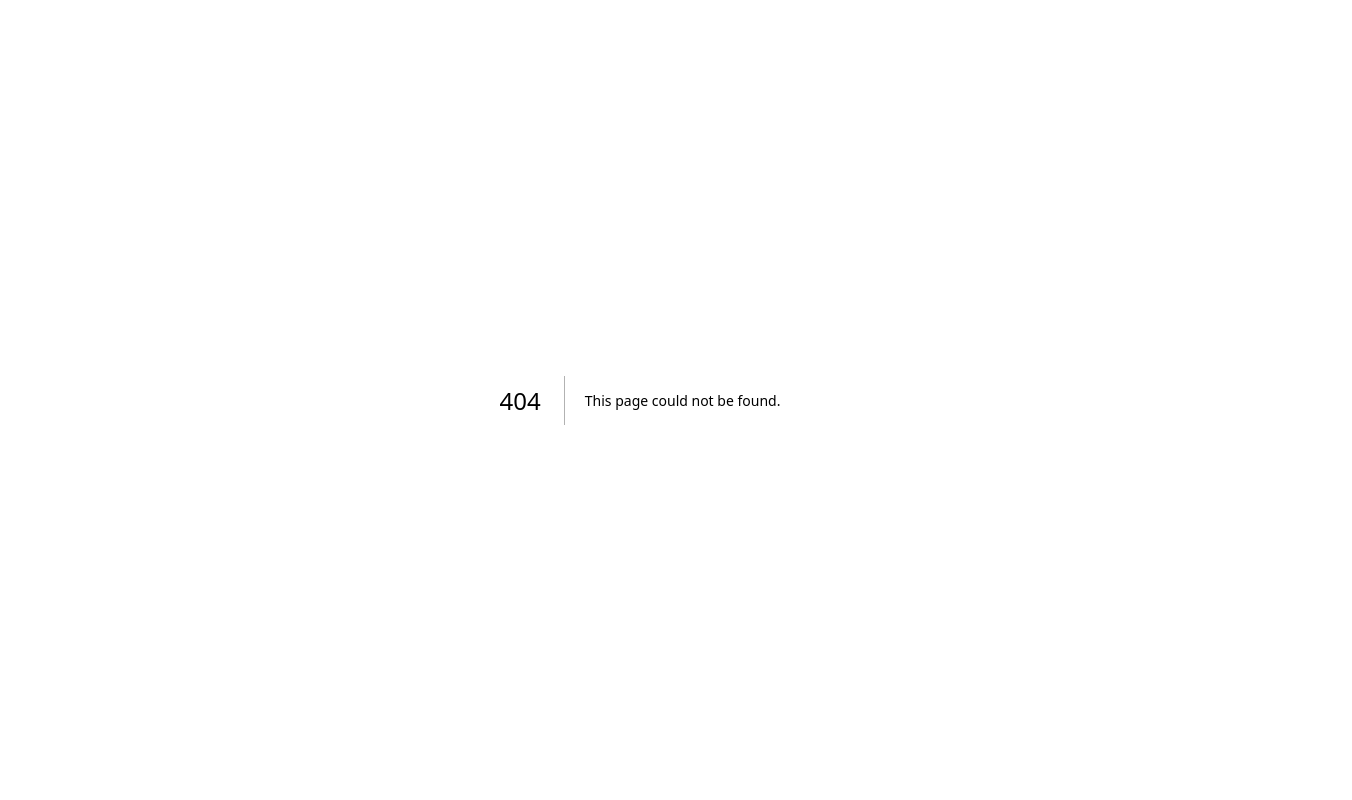
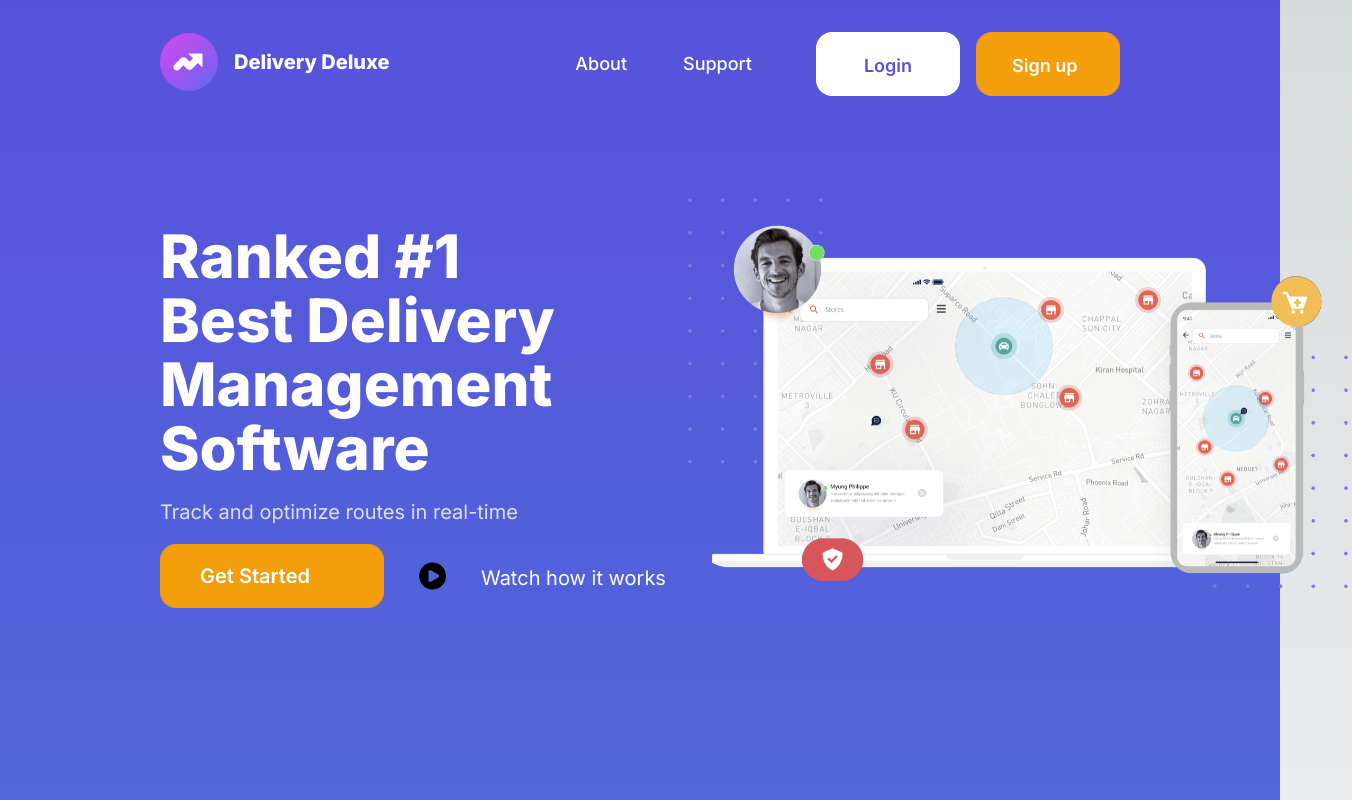
Before and after one commit to FehamIsmail/DeluxeDelivery, a Next.js app in the folder deluxe-delivery/: page /newitem in a window 1280 px wide. Before the commit this address had no page. Shown: the top 800 px of the page, 1352 px wide, since content can reach past the window. Built offline with nearby package versions, Linux system fonts and the light colour scheme.

Commit message:
Refactored pages + fixed some errors

```diff
--- a/deluxe-delivery/src/app/dashboard/SideBar.tsx
+++ b/deluxe-delivery/src/app/dashboard/SideBar.tsx
@@ -58,7 +58,7 @@ function SideBar() {
     return (
         <div className="flex flex-col h-[920px] w-[250px] bg-white rounded-[20px] border border-gray-100 shadow-xl mb-16">
             <div className="w-full h-[68px] flex items-center  bg-primary-1 rounded-t-[20px]">
-                <div className="w-full h-full flex justify-center items-center text-white text-2xl font-medium font-['Axiforma']">Orders</div>
+                <div className="w-full h-full flex justify-center items-center text-white text-2xl font-medium  ">Orders</div>
             </div>
             <div className="flex flex-col gap-2 h-fit w-full mt-10 px-[24px]">
                 {sideBarItems.map((item, index) => {
@@ -69,7 +69,7 @@ function SideBar() {
             </div>
             <div className="border-b-2 border-gray-200 my-8"></div>
             <div className="flex flex-col gap-2 h-fit w-full px-[24px]">
-                <div className="text-black text-opacity-50 text-base font-semibold font-['Inter'] leading-tight">
+                <div className="text-black text-opacity-50 text-base font-semibold   leading-tight">
                     Live Tracking
                 </div>
                 {sideBarItems.map((item, index) => {
@@ -81,8 +81,8 @@ function SideBar() {
             <div className="border-b-2 w-full mt-auto border-gray-200 self-end"></div>
             <div className={"flex flex-col h-[150px] w-full self-end p-8"}>
                 <UserCircleIcon className={"h-11 text-gray-700 ml-[-3px] mr-auto"}/>
-                <div className="mt-2 text-black text-sm font-semibold font-['Inter'] leading-none">Pie Crust</div>
-                <div className="text-black text-opacity-50 text-xs font-normal font-['Inter']">hello@piecrust.uk</div>
+                <div className="mt-2 text-black text-sm font-semibold    leading-none">Pie Crust</div>
+                <div className="text-black text-opacity-50 text-xs font-normal   ">hello@piecrust.uk</div>
             </div>
         </div>
     );
@@ -107,7 +107,7 @@ function SideBarItem(props: SideBarItemProps){
         <a className={`${backgroundColor} w-full h-[40px] flex flex-row items-center rounded-[14px] px-[25px] py-[25px] gap-4`}
             href={itemhref}>
             {icon}
-            <div className="w-full h-fit flex items-center text-gray-800 pt-1.5 font-medium font-['Axiforma']">
+            <div className="w-full h-fit flex items-center text-gray-800 pt-1.5 font-medium  ">
                 {name}
             </div>
         </a>
--- a/deluxe-delivery/src/app/newItem/page.tsx
+++ b/deluxe-delivery/src/app/newitem/page.tsx
@@ -1,17 +1,11 @@
 import Header from "@/components/Header/Header";
-import {UserType} from "@/constants/types";
 
 export default function newItem() {
     return (
         <main className="bg-white min-h-screen items-center">
-            <Header type={UserType.CUSTOMER} />
-
-
-
+            <Header page={'MAIN_MENU'} />
                 <div className="w-[926px] h-[800px] bg-white rounded-[13px] shadow">
-
                     <form className="flex flex-col items-center"><label className="text-2xl font-bold">New Item</label>
-
                     <div className="w-[855px] h-[239px] bg-white rounded-[10px] border border-zinc-400" >
                         <input className="border-2 border-gray-400 rounded-lg w-1/2 p-2 m-2" type="text" placeholder="Item Name:" />
                         <input className="border-2 border-gray-400 rounded-lg w-1/2 p-2 m-2" type="text" placeholder="Item Description:" />
--- a/deluxe-delivery/src/app/page.tsx
+++ b/deluxe-delivery/src/app/page.tsx
@@ -1,10 +1,11 @@
 import Header from "@/components/Header/Header";
-import {UserType} from "@/constants/types";
+import Landing from "@/components/Landing/Landing";
 
 export default function Home() {
   return (
     <main className="bg-white min-h-screen items-center">
-      <Header type={UserType.CUSTOMER} />
+      <Header page={'MAIN_MENU'}/>
+      <Landing />
     </main>
   )
 }
--- a/deluxe-delivery/src/app/SignIn/page.tsx
+++ b/deluxe-delivery/src/app/signin/page.tsx
@@ -62,9 +62,11 @@ export default function signIn() {
                                 </form>
 
                                 <p className="mt-6 text-sm text-center text-gray-400">Don&#x27;t have an account yet? <a
-                                    href="SignUp"
-                                    className="text-blue-500 focus:outline-none focus:underline hover:underline">Sign
-                                    up</a>.</p>
+                                    href="signup"
+                                    className="text-blue-500 focus:outline-none focus:underline hover:underline">
+                                    Sign up
+                                </a>.
+                                </p>
                             </div>
                         </div>
                     </div>
--- a/deluxe-delivery/src/components/Header/Header.tsx
+++ b/deluxe-delivery/src/components/Header/Header.tsx
@@ -1,4 +1,5 @@
 import React from 'react';
+import Logo from "@/components/Logo/Logo";
 
 export interface HeaderProps {
     page: 'MAIN_MENU' | 'OTHER';
@@ -22,13 +23,7 @@ function Header(props: HeaderProps) {
 }
 
 
-function Logo() {
-    return (
-        <div className="w-[58px] h-[58px] bg-gradient-to-br from-fuchsia-500 to-indigo-500 rounded-full flex items-center justify-center pr-[3px]">
-            <img src="/logo_arrow.svg" alt="Deluxe Delivery Logo" className="" />
-        </div>
-    );
-}
+
 
 function NavBar(props:{page: 'MAIN_MENU' | 'OTHER'}) {
     const {page} = props;
@@ -37,21 +32,21 @@ function NavBar(props:{page: 'MAIN_MENU' | 'OTHER'}) {
     return(
         <div className={`flex flex-row justify-between ${paddingTop}`}>
             <div className="flex gap-4 flex-row content-center items-center">
-                <Logo />
-                <div className="text-white text-xl font-extrabold font-['Axiforma']">Delivery Deluxe</div>
+                <Logo height={58} width={58} />
+                <div className="text-white text-xl font-extrabold ">Delivery Deluxe</div>
             </div>
             <div className="flex gap-4 flex-row items-center pt-1">
-                <div className="flex flex-row gap-14 text-white text-lg font-medium font-['Axiforma'] mr-12">
+                <div className="flex flex-row gap-14 text-white text-lg font-medium  mr-12">
                     <div>About</div>
                     <div>Support</div>
                 </div>
                 <>
-                <button className="w-36 h-16 px-9 py-3.5 bg-white rounded-2xl justify-start items-center gap-2.5 inline-flex">
-                    <div className="text-primary-1 text-lg font-semibold font-['Axiforma'] pt-1 mx-auto">Login</div>
-                </button>
-                <button className="w-36 h-16 px-9 py-3.5 bg-amber-500 rounded-2xl justify-start items-center gap-2.5 inline-flex">
-                    <div className="text-white text-lg font-semibold font-['Axiforma'] pt-1">Sign up</div>
-                </button>
+                <a href={'signin'} className="w-36 h-16 px-9 py-3.5 bg-white rounded-2xl justify-start items-center gap-2.5 inline-flex">
+                    <div className="text-primary-1 text-lg font-semibold  pt-1 mx-auto">Login</div>
+                </a>
+                <a href={'signup'} className="w-36 h-16 px-9 py-3.5 bg-amber-500 rounded-2xl justify-start items-center gap-2.5 inline-flex">
+                    <div className="text-white text-lg font-semibold  pt-1">Sign up</div>
+                </a>
                 </>
             </div>
         </div>
@@ -62,23 +57,23 @@ function Hero() {
     return (
         <div className="flex flex-row justify-between items-center">
             <div className="flex flex-col gap-3 h-[600px] w-[520px] ">
-                <div className="pt-32 text-white text-6xl leading-[4rem] font-extrabold font-['Axiforma'] ">
+                <div className="pt-32 text-white text-6xl leading-[4rem] font-extrabold  ">
                     Ranked #1 <br/>Best Delivery Management Software<br/>
                 </div>
                 <div>
-                    <div className="w-96 opacity-80 text-white text-xl font-normal font-['Axiforma'] leading-loose">
+                    <div className="w-96 opacity-80 text-white text-xl font-normal  leading-loose">
                         Track and optimize routes in real-time
                     <br/>
                     </div>
                 </div>
                 <div className="flex flex-row gap-8 items-center">
                     <button className="w-72 h-16 px-10 py-4 bg-amber-500 rounded-2xl justify-start items-center gap-2.5 inline-flex">
-                        <div className="text-white text-xl font-semibold font-['Axiforma']">Get Started</div>
+                        <div className="text-white text-xl font-semibold ">Get Started</div>
                     </button>
                     <svg xmlns="http://www.w3.org/2000/svg" viewBox="0 0 24 24" fill="currentColor" className="w-12 h-12">
                         <path fillRule="evenodd" d="M2.25 12c0-5.385 4.365-9.75 9.75-9.75s9.75 4.365 9.75 9.75-4.365 9.75-9.75 9.75S2.25 17.385 2.25 12zm14.024-.983a1.125 1.125 0 010 1.966l-5.603 3.113A1.125 1.125 0 019 15.113V8.887c0-.857.921-1.4 1.671-.983l5.603 3.113z" clipRule="evenodd" />
                     </svg>
-                    <div className="w-72 h-fit pt-1 text-white text-xl font-normal font-['Axiforma']">Watch how it works</div>
+                    <div className="w-72 h-fit pt-1 text-white text-xl font-normal ">Watch how it works</div>
 
                 </div>
             </div>
--- a/deluxe-delivery/src/components/Landing/Landing.tsx
+++ b/deluxe-delivery/src/components/Landing/Landing.tsx
@@ -34,7 +34,7 @@ function Subtitle(props: { text: string; color?: string }) {
 
     return (
         <div className="h-fit w-fit flex flex-col items-center gap-2">
-            <div className={`text-center text-slate-600 text-4xl font-extrabold font-['Axiforma'] leading-10 ${color ? `text-${color}` : ''}`}>
+            <div className={`text-center text-slate-600 text-4xl font-extrabold  leading-10 ${color ? `text-${color}` : ''}`}>
                 {text}
             </div>
             <div className={`w-20 h-1 ${barColorClass} rounded-tl-sm rounded-br-sm`} />
@@ -47,8 +47,8 @@ function SolutionCard(props: {title: string, description: string}) {
     return (
         <div className="w-72 h-80 bg-white border border-slate-200 border-opacity-70 flex flex-col items-center py-[50px] gap-[20px]">
             <img className="w-[83px] h-[59px]" src={props.title.toLowerCase()+".png"} alt={props.title} />
-            <div className="text-center text-slate-600 text-2xl font-semibold font-['Axiforma'] leading-10">{props.title}</div>
-            <div className="w-60 opacity-80 text-center text-slate-600 text-base font-normal font-['Axiforma'] leading-loose">{props.description}</div>
+            <div className="text-center text-slate-600 text-2xl font-semibold  leading-10">{props.title}</div>
+            <div className="w-60 opacity-80 text-center text-slate-600 text-base font-normal  leading-loose">{props.description}</div>
         </div>
     );
 }
@@ -96,11 +96,11 @@ function Accordion() {
             <div className="mb-10 flex justify-center">
             <Subtitle text={'Frequently Asked Questions'}/>
             </div>
-            <div className="min-h-[200px] w-[1250px] flex flex-col items-center border border-slate-200 border-opacity-70">
+            <div className="min-h-[200px] w-[1250px] bg-white flex flex-col items-center border rounded-2xl border-slate-200 border-opacity-70">
                 <div className="w-full flex flex-col items-center divide-[#F1F6FF] divide-y-[2px] rounded-2xl">
-                    {items[0].map((item) => (
-                        <AccordionItem item={item} toggleItemOpen={toggleItemOpen}/>
-                    ))}
+                    {items[0].map((item, index) => {
+                        return <AccordionItem key={index} item={item} toggleItemOpen={toggleItemOpen} />
+                    })}
                 </div>
             </div>
         </div>
@@ -110,14 +110,14 @@ function Accordion() {
 function AccordionItem(props: {item: AccordionItem, toggleItemOpen: (title: string) => void}) {
     const {item, toggleItemOpen} = props;
     return (
-        <div className="w-full h-fit bg-white flex flex-col items-center py-[50px] gap-[20px] p-[43px]">
+        <div className="w-full h-fit flex flex-col items-center py-[50px] gap-[20px] p-[43px]">
             <div className="flex flex-row items-center justify-between w-full">
-                <div className="text-center text-slate-600 text-2xl font-semibold font-['Axiforma'] leading-10">{item.title}</div>
+                <div className="text-center text-slate-600 text-2xl font-semibold  leading-10">{item.title}</div>
                 <button onClick={() => toggleItemOpen(item.title)}>
                     <img className="w-[24px] h-[24px]" src={item.isOpen ? 'minus.png' : 'plus.png'} alt={item.title} />
                 </button>
             </div>
-            <div className={`w-full opacity-80 text-slate-600 text-base font-normal font-['Axiforma'] leading-loose ${item.isOpen ? '' : 'hidden'}`}>{item.description}</div>
+            <div className={`w-full opacity-80 text-slate-600 text-base font-normal  leading-loose ${item.isOpen ? '' : 'hidden'}`}>{item.description}</div>
         </div>
     );
 }
@@ -125,18 +125,18 @@ function AccordionItem(props: {item: AccordionItem, toggleItemOpen: (title: stri
 function FleetBanner() {
     return (
         <div className="h-[580px] bg-primary-1 w-full p-40 bg-cover bg-center"  style={{ backgroundImage: "url('/fleet_tracking_banner.png')"}} >
-            <div className="text-white text-5xl leading-[4rem] font-extrabold font-['Axiforma'] ">
+            <div className="text-white text-5xl leading-[4rem] font-extrabold  ">
                 Advanced Fleet Tracking <br/>Solution Tracking
             </div>
 
             <div className="mt-10 flex flex-row gap-8 items-center">
                 <button className="w-52 h-16 px-10 py-4 bg-amber-500 rounded-2xl justify-start items-center gap-2.5 inline-flex">
-                    <div className="text-white text-xl font-semibold font-['Axiforma']">Get Started</div>
+                    <div className="text-white text-xl font-semibold ">Get Started</div>
                 </button>
                 <svg xmlns="http://www.w3.org/2000/svg" viewBox="0 0 24 24" fill="currentColor" className="w-12 h-12">
                     <path fillRule="evenodd" d="M2.25 12c0-5.385 4.365-9.75 9.75-9.75s9.75 4.365 9.75 9.75-4.365 9.75-9.75 9.75S2.25 17.385 2.25 12zm14.024-.983a1.125 1.125 0 010 1.966l-5.603 3.113A1.125 1.125 0 019 15.113V8.887c0-.857.921-1.4 1.671-.983l5.603 3.113z" clipRule="evenodd" />
                 </svg>
-                <div className="ml-[-20px] w-72 h-fit pt-1 text-white text-xl font-normal font-['Axiforma']">Watch how it works</div>
+                <div className="ml-[-20px] w-72 h-fit pt-1 text-white text-xl font-normal ">Watch how it works</div>
 
             </div>
         </div>
@@ -151,13 +151,13 @@ function LandingFooter() {
                     <div className="w-[58px] h-[58px] bg-gradient-to-br from-fuchsia-500 to-indigo-500 rounded-full flex items-center justify-center pr-[3px]">
                         <img src="/logo_arrow.svg" alt="Deluxe Delivery Logo" className="" />
                     </div>
-                    <div className="pt-4 text-slate-600 text-xl font-extrabold font-['Axiforma']">Delivery Deluxe</div>
+                    <div className="pt-4 text-slate-600 text-xl font-extrabold ">Delivery Deluxe</div>
                 </div>
                 <LandingFooterItem title={'Product'} item1={'Features'} item2={'API'} item3={'Solutions'}/>
                 <LandingFooterItem title={'Company'} item1={'About Us'} item2={'Contact Us'} item3={'Career'}/>
                 <LandingFooterItem title={'Support'} item1={'Support Center'} item2={'Live Chat'} item3={'System Status'}/>
                 <div className="flex flex-col gap-4">
-                    <div className="text-slate-600 text-xl font-semibold font-['Axiforma'] capitalize leading-[56px]">Follow Us</div>
+                    <div className="text-slate-600 text-xl font-semibold  capitalize leading-[56px]">Follow Us</div>
                     <img className="h-10 mt-[-20px] object-cover" src={'socials.png'} alt={'Socials'}></img>
                 </div>
 
@@ -170,8 +170,8 @@ function LandingFooter() {
 function LandingFooterItem(props: {title:string, item1: string, item2: string, item3: string }){
     return (
         <div className="flex flex-col gap-4">
-            <div className="text-slate-600 text-xl font-semibold font-['Axiforma'] capitalize leading-[56px]">{props.title}</div>
-            <div className="opacity-80 text-slate-600 text-base font-normal font-['Axiforma'] leading-[42.08px]">
+            <div className="text-slate-600 text-xl font-semibold  capitalize leading-[56px]">{props.title}</div>
+            <div className="opacity-80 text-slate-600 text-base font-normal  leading-[42.08px]">
                 {props.item1}
                 <br/>{props.item2}
                 <br/>{props.item3}</div>
--- /dev/null
+++ b/deluxe-delivery/src/components/Logo/Logo.tsx
@@ -0,0 +1,15 @@
+import React from 'react';
+
+function Logo(props: {height: number, width: number}) {
+
+    const {height, width} = props;
+    const dimensions = `h-[${height}px] w-[${width}px]`;
+
+    return (
+        <div className=
+                 {`${dimensions} bg-gradient-to-br from-fuchsia-500 to-indigo-500 rounded-full flex items-center justify-center pr-[3px]`}>
+            <img src="/logo_arrow.svg" alt="Deluxe Delivery Logo" className="" />
+        </div>
+    );
+}
+export default Logo;
```
Also changed, not shown: deluxe-delivery/src/app/signup/page.tsx (renamed from deluxe-delivery/src/app/SignUp/page.tsx).
